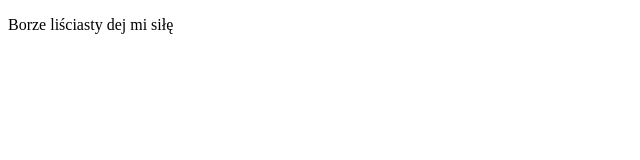
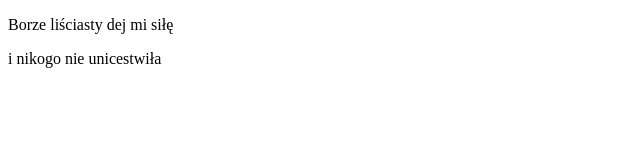
Before and after one commit to julitakoss/gitjestgit, a plain HTML site: page index.html in a window 1280 px wide. Shown: the whole page, without its empty margins (0-640 px from the left). Drawn offline with Linux system fonts and the light colour scheme.

Commit message:
trzeci paragraf

```diff
--- a/index.html
+++ b/index.html
@@ -7,5 +7,6 @@
 </head>
 <body>
     <p>Borze liściasty dej mi siłę</p>
+    <p>i nikogo nie unicestwiła</p>
 </body>
 </html>
```
